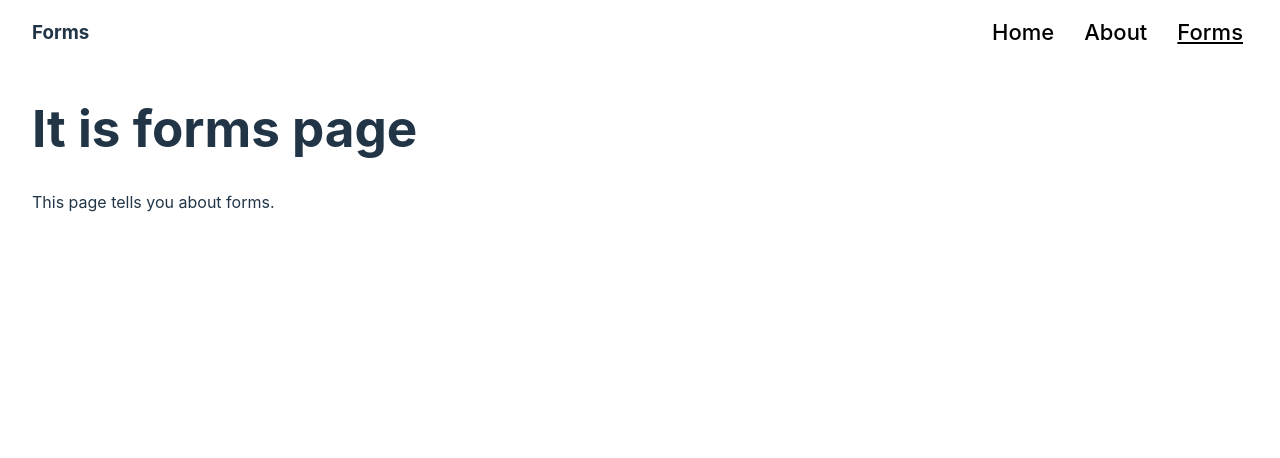
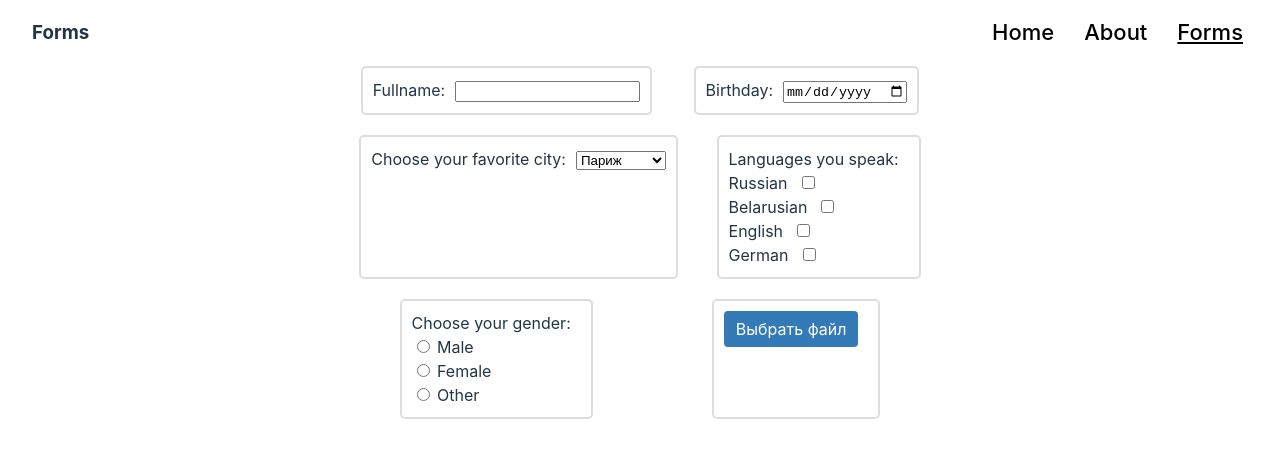
Before and after one commit to Nkp1sss/Reactify, a React (Vite) app: page /forms in a window 1280 px wide. Shown: the top 458 px of the page. Built offline with nearby package versions, Linux system fonts and the light colour scheme; a web font is replaced by a local one.

Commit message:
feat: add render form

```diff
--- /dev/null
+++ b/src/components/Form/Form.scss
@@ -0,0 +1,18 @@
+form {
+  max-width: 600px;
+  margin: 0 auto;
+  display: flex;
+  justify-content: space-around;
+  flex-wrap: wrap;
+
+  fieldset {
+    border: 2px solid #ddd;
+    border-radius: 5px;
+    padding: 10px;
+    margin-bottom: 20px;
+  }
+
+  label {
+    margin-right: 10px;
+  }
+}
--- /dev/null
+++ b/src/components/Form/Form.tsx
@@ -0,0 +1,78 @@
+import './Form.scss';
+
+import React from 'react';
+
+class Form extends React.Component {
+  render() {
+    return (
+      <form className="form">
+        <fieldset>
+          <label htmlFor="fullname">Fullname:</label>
+          <input type="text" className="input-text" name="fullname" id="fullname" />
+        </fieldset>
+        <fieldset>
+          <label htmlFor="birthday">Birthday:</label>
+          <input type="date" className="input-date" name="birthday" id="birthday" />
+        </fieldset>
+        <fieldset>
+          <label htmlFor="cities">Choose your favorite city:</label>
+          <select name="city" id="cities">
+            <option value="paris">Париж</option>
+            <option value="newyork">Нью-Йорк</option>
+            <option value="rome">Рим</option>
+            <option value="barcelona">Барселона</option>
+            <option value="sydney">Сидней</option>
+          </select>
+        </fieldset>
+        <fieldset>
+          <label>Languages you speak:</label>
+          <div>
+            <div>
+              <label htmlFor="russian">Russian</label>
+              <input type="checkbox" className="form__input" name="russian" id="russian" />
+            </div>
+            <div>
+              <label htmlFor="belarusian">Belarusian</label>
+              <input type="checkbox" className="form__input" name="belarusian" id="belarusian" />
+            </div>
+            <div>
+              <label htmlFor="english">English</label>
+              <input type="checkbox" className="form__input" name="english" id="english" />
+            </div>
+            <div>
+              <label htmlFor="german">German</label>
+              <input type="checkbox" className="form__input" name="german" id="german" />
+            </div>
+          </div>
+        </fieldset>
+        <fieldset>
+          <label>Choose your gender:</label>
+          <div>
+            <label>
+              <input type="radio" name="gender" value="male" /> Male
+            </label>
+          </div>
+          <div>
+            <label>
+              <input type="radio" name="gender" value="female" /> Female
+            </label>
+          </div>
+          <div>
+            <label>
+              <input type="radio" name="gender" value="other" /> Other
+            </label>
+          </div>
+        </fieldset>
+        <fieldset>
+          {/* <label htmlFor="image">
+            <input type="file" name="image" id="image" title="123" />
+          </label> */}
+          <label htmlFor="myFile">Выбрать файл</label>
+          <input type="file" id="myFile" />
+        </fieldset>
+      </form>
+    );
+  }
+}
+
+export default Form;
--- a/src/main.tsx
+++ b/src/main.tsx
@@ -1,4 +1,4 @@
-import './index.scss';
+import './scss/index.scss';
 
 import React from 'react';
 import ReactDOM from 'react-dom/client';
--- a/src/pages/Forms.tsx
+++ b/src/pages/Forms.tsx
@@ -1,12 +1,12 @@
 import React from 'react';
+import Form from '../components/Form/Form';
 
 class Forms extends React.Component {
   render() {
     return (
       <main className="forms">
         <div className="container">
-          <h1>It is forms page</h1>
-          <p>This page tells you about forms.</p>
+          <Form />
         </div>
       </main>
     );
--- /dev/null
+++ b/src/scss/common.scss
@@ -0,0 +1,9 @@
+.container {
+  max-width: 1440px;
+  margin: 0 auto;
+  padding: 0 2rem;
+}
+
+.active {
+  text-decoration: underline;
+}
--- a/src/index.scss
+++ b/src/scss/index.scss
@@ -1,12 +1,4 @@
-.container {
-  max-width: 1440px;
-  margin: 0 auto;
-  padding: 0 2rem;
-}
-
-.active {
-  text-decoration: underline;
-}
+@import './common.scss';
 
 :root {
   font-family: Inter, system-ui, Avenir, Helvetica, Arial, sans-serif;
@@ -28,9 +20,10 @@ a {
   font-weight: 500;
   color: #646cff;
   text-decoration: inherit;
-}
-a:hover {
-  color: #535bf2;
+
+  &:hover {
+    color: #535bf2;
+  }
 }
 
 body {
@@ -41,6 +34,10 @@ body {
 h1 {
   font-size: 3.2em;
   line-height: 1.1;
+}
+
+fieldset {
+  border: 0;
 }
 
 p {
@@ -58,13 +55,15 @@ button {
   background-color: #1a1a1a;
   cursor: pointer;
   transition: border-color 0.25s;
-}
-button:hover {
-  border-color: #646cff;
-}
-button:focus,
-button:focus-visible {
-  outline: 4px auto -webkit-focus-ring-color;
+
+  &:hover {
+    border-color: #646cff;
+  }
+
+  &:focus,
+  &:focus-visible {
+    outline: 4px auto -webkit-focus-ring-color;
+  }
 }
 
 @media (prefers-color-scheme: light) {
@@ -79,3 +78,17 @@ button:focus-visible {
     background-color: #f9f9f9;
   }
 }
+
+input[type="file"] {
+  visibility: hidden;
+  position: absolute;
+}
+
+label[for="myFile"] {
+  display: inline-block;
+  padding: 6px 12px;
+  background-color: #337ab7;
+  color: #fff;
+  border-radius: 4px;
+  cursor: pointer;
+}
```
Also changed, not shown: 1 other file (tests, documents, lock files or other folders).
